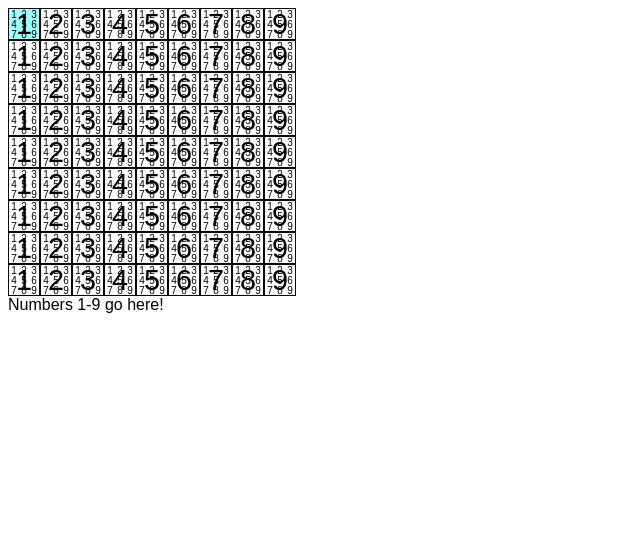
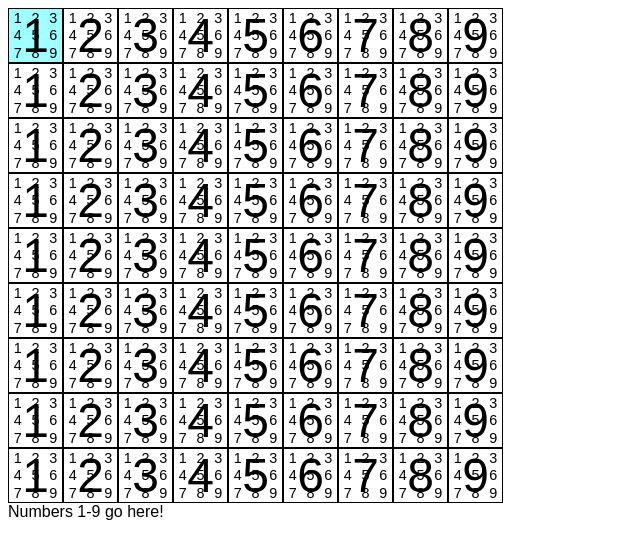
Before and after one commit to tamj0rd2/sudoku, a React (Vite) app: page / in a window 1280 px wide. Shown: the top 558 px of the page, without its empty margins (0-640 px from the left). Built offline with nearby package versions, Linux system fonts and the light colour scheme.

Commit message:
Fix up UI a bit

```diff
--- a/src/components/Answer.tsx
+++ b/src/components/Answer.tsx
@@ -1,19 +1,18 @@
 import React from 'react'
+import * as dimens from '~constants/dimens'
 
 interface AnswerProps {
   num: number | ''
 }
 
 export default function Answer({ num }: AnswerProps) {
-  const dimen = '30px'
-
   const style: React.CSSProperties = {
     display: 'flex',
     justifyContent: 'center',
     alignItems: 'center',
-    height: dimen,
-    width: dimen,
-    fontSize: '1.8em',
+    fontSize: '3em',
+    height: '100%',
+    width: '100%',
   }
 
   return <div style={style}>{num}</div>
--- a/src/components/Board.tsx
+++ b/src/components/Board.tsx
@@ -1,6 +1,7 @@
 import React, { useReducer } from 'react'
 import Cell from './Cell'
 import Reducer from '~reducers'
+import * as dimens from '~constants/dimens'
 
 const getCellId = (col: number, row: number) => `${col},${row}`
 
@@ -31,11 +32,15 @@ export default function Board(): JSX.Element {
   const [state, dispatch] = useReducer(Reducer, initBoardState())
 
   return (
-    <div tabIndex={0} onKeyDown={e => dispatch({ type: 'SELECT_RELATIVE', payload: e.key })}>
+    <div
+      style={{ width: dimens.BOARD_WIDTH }}
+      tabIndex={0}
+      onKeyDown={e => dispatch({ type: 'SELECT_RELATIVE', payload: e.key })}
+    >
       {Array.from({ length: 9 }).map((_, y) => {
         const row = y + 1
         return (
-          <div key={row}>
+          <React.Fragment key={row}>
             {Array.from({ length: 9 }).map((_, x) => {
               const col = x + 1
               const cellId = getCellId(col, row)
@@ -50,7 +55,7 @@ export default function Board(): JSX.Element {
                 />
               )
             })}
-          </div>
+          </React.Fragment>
         )
       })}
     </div>
--- a/src/components/Cell.tsx
+++ b/src/components/Cell.tsx
@@ -1,6 +1,7 @@
 import React, { useRef } from 'react'
 import Answer from './Answer'
 import PencilMarks from './PencilMarks'
+import * as dimens from '~constants/dimens'
 
 interface CellProps {
   isSelected: boolean
@@ -18,14 +19,13 @@ export default function Cell({
 }: CellProps): JSX.Element {
   const divRef = useRef<HTMLDivElement>(null)
 
-  const dimen = '30px'
-
   const styles: React.CSSProperties = {
     border: '1px solid black',
     display: 'inline-block',
-    width: dimen,
-    height: dimen,
+    width: dimens.CELL_WIDTH,
+    height: dimens.CELL_WIDTH,
     position: 'relative',
+    boxSizing: 'border-box',
   }
 
   if (isSelected) {
--- a/src/components/PencilMarks.tsx
+++ b/src/components/PencilMarks.tsx
@@ -6,27 +6,22 @@ interface PencilMarkProps {
 }
 
 function PencilMark({ num, show }: PencilMarkProps) {
-  const dimen = '10px'
-
   const style: React.CSSProperties = {
-    width: dimen,
-    height: dimen,
-    fontSize: '10px',
     display: 'flex',
+    flex: `0 0 ${100 / 3}%`,
     justifyContent: 'center',
     alignItems: 'center',
+    fontSize: '.9em',
   }
   return <div style={style}>{show ? num : ''}</div>
 }
 
 export default function PencilMarks() {
-  const dimen = '30px'
-
   const marksStyle: React.CSSProperties = {
     display: 'flex',
     flexWrap: 'wrap',
-    width: dimen,
-    height: dimen,
+    width: '100%',
+    height: '100%',
     position: 'absolute',
     top: 0,
     left: 0,
--- /dev/null
+++ b/src/constants/dimens.tsx
@@ -0,0 +1,5 @@
+const cellWidth = 55
+const PX = 'px'
+
+export const BOARD_WIDTH = cellWidth * 9 + PX
+export const CELL_WIDTH = cellWidth + PX
```
